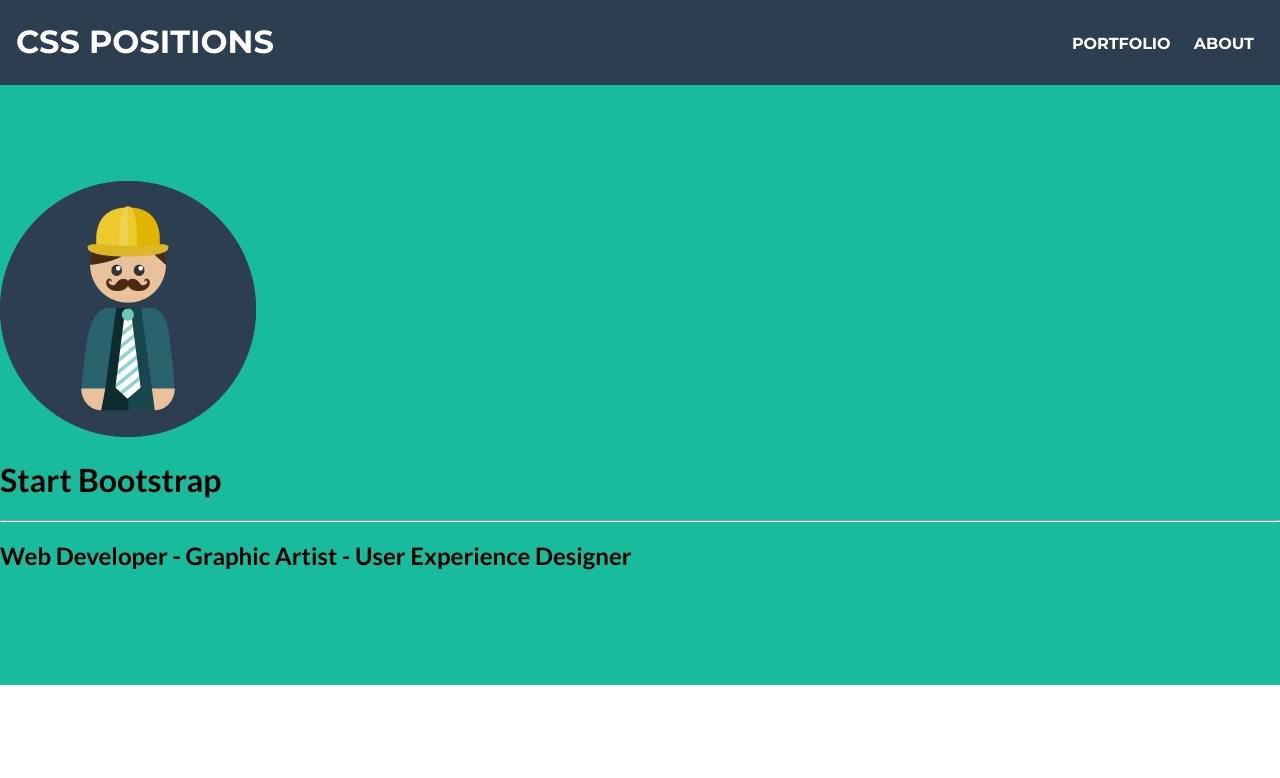
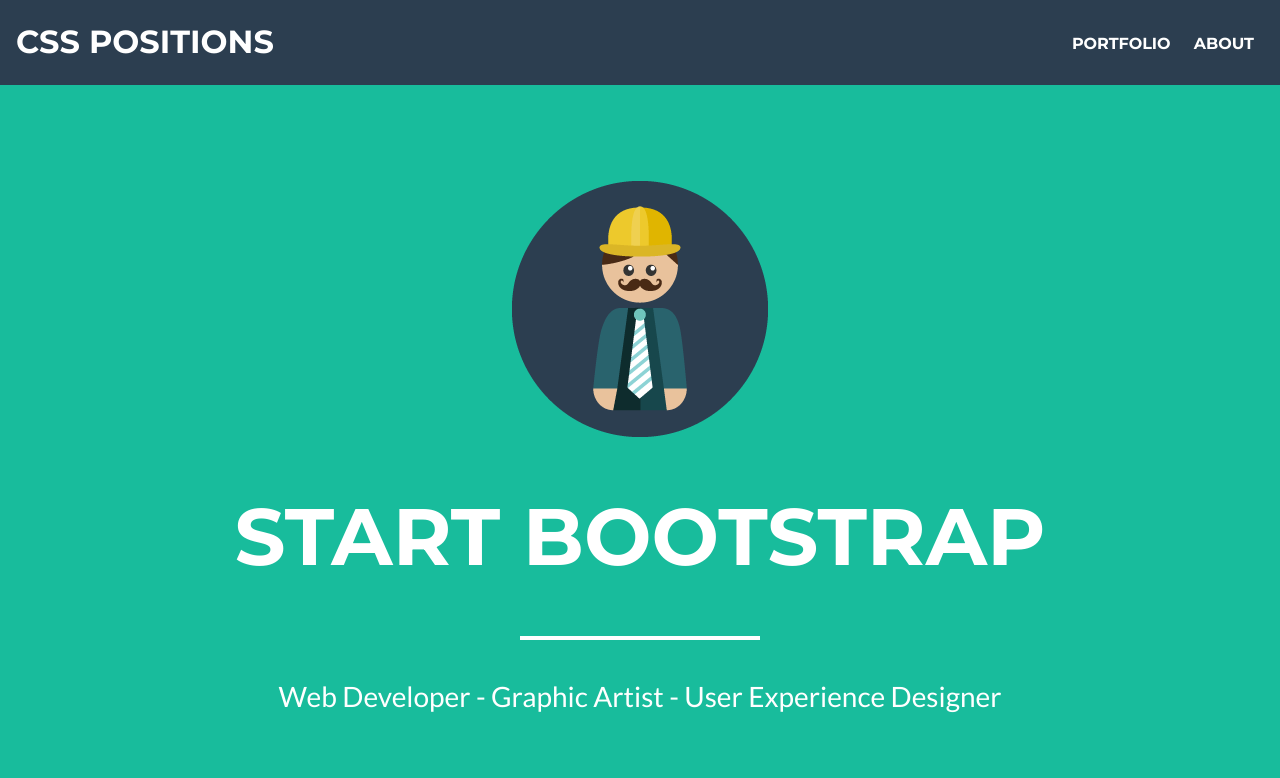
Before and after one commit to devforcoding/lesson-positions, a plain HTML site: page index.html in a window 1280 px wide. Shown: the top 778 px of the page. Drawn offline with Linux system fonts and the light colour scheme.

Commit message:
added profile

```diff
--- a/css/main.css
+++ b/css/main.css
@@ -57,7 +57,7 @@
 
 .nav-link {
     color: #ffffff;
-    font-family: Montserrat, Arial, sans-serif;;
+    font-family: Montserrat, Arial, sans-serif;
     font-weight: 900;
     text-decoration: none;
     text-transform: uppercase;
@@ -123,3 +123,34 @@
     color: #ffffff;
     margin: auto;
 }
+
+.profile-photo {
+    display: block;
+    margin: 0 auto;
+}
+
+.profile h1 {
+    font-size: 80px;
+    text-transform: uppercase;
+    color: #ffffff;
+    text-align: center;
+    font-family: Montserrat, Arial, sans-serif;
+}
+
+hr.star-light {
+    max-width: 240px;
+    padding: 0;
+    text-align: center;
+    border: none;
+    border-top: #fff solid .25rem;
+    margin-top: 2.5rem;
+    margin-bottom: 2.5rem;
+}
+
+.profile h2 {
+    text-align: center;
+    color: #ffffff;
+    font-family: Lato, Arial, sans-serif;
+    font-size: 1.75em;
+    font-weight: 300
+}
--- a/index.html
+++ b/index.html
@@ -24,10 +24,10 @@
             </ul>
     </nav>
 </header>
-<section class="bg-primary">
-        <img src="img/profile.png" alt="Profile Photo">
+<section class="profile bg-primary">
+        <img class="profile-photo" src="img/profile.png" alt="Profile Photo">
         <h1>Start Bootstrap</h1>
-        <hr>
+        <hr class="star-light">
         <h2>Web Developer - Graphic Artist - User Experience Designer</h2>
 </section>
 <section id="portfolio" class="container">
```
